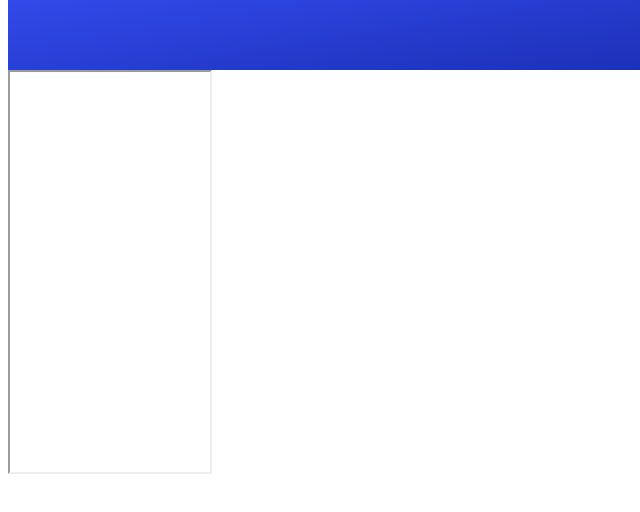
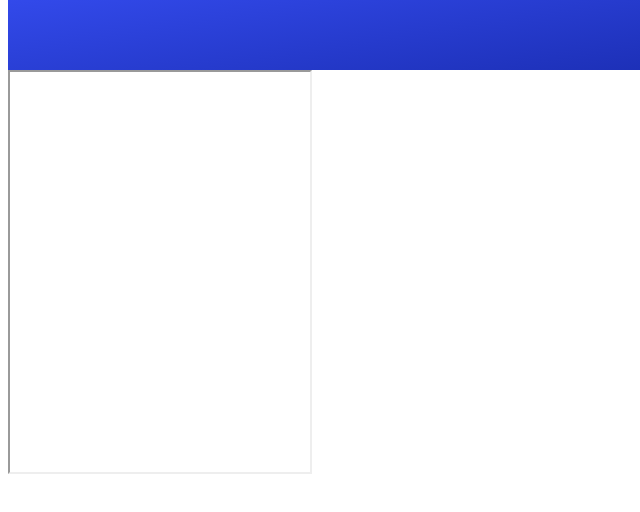
Before and after one commit to k4o4/gradient, a plain HTML site: page index.html in a window 1280 px wide. Shown: the part 210-722 px from the top of the page, 0-640 px from the left. Drawn offline with Linux system fonts and the light colour scheme.

Commit message:
Update index.html

```diff
--- a/index.html
+++ b/index.html
@@ -165,7 +165,7 @@
 </style>
 
 
-<iframe src="" height="400px" width="200px">
+<iframe height="400px" width="300px">
 <!-- BEGIN JIVOSITE CODE {literal} -->
 <script type='text/javascript'>
 (function(){ var widget_id = 'h7BIDQFFnu';var d=document;var w=window;function l(){var s = document.createElement('script'); s.type = 'text/javascript'; s.async = true;s.src = '//code.aprv2.dev.jivosite.com/script/widget/'+widget_id; var ss = document.getElementsByTagName('script')[0]; ss.parentNode.insertBefore(s, ss);}if(d.readyState=='complete'){l();}else{if(w.attachEvent){w.attachEvent('onload',l);}else{w.addEventListener('load',l,false);}}})();
```
